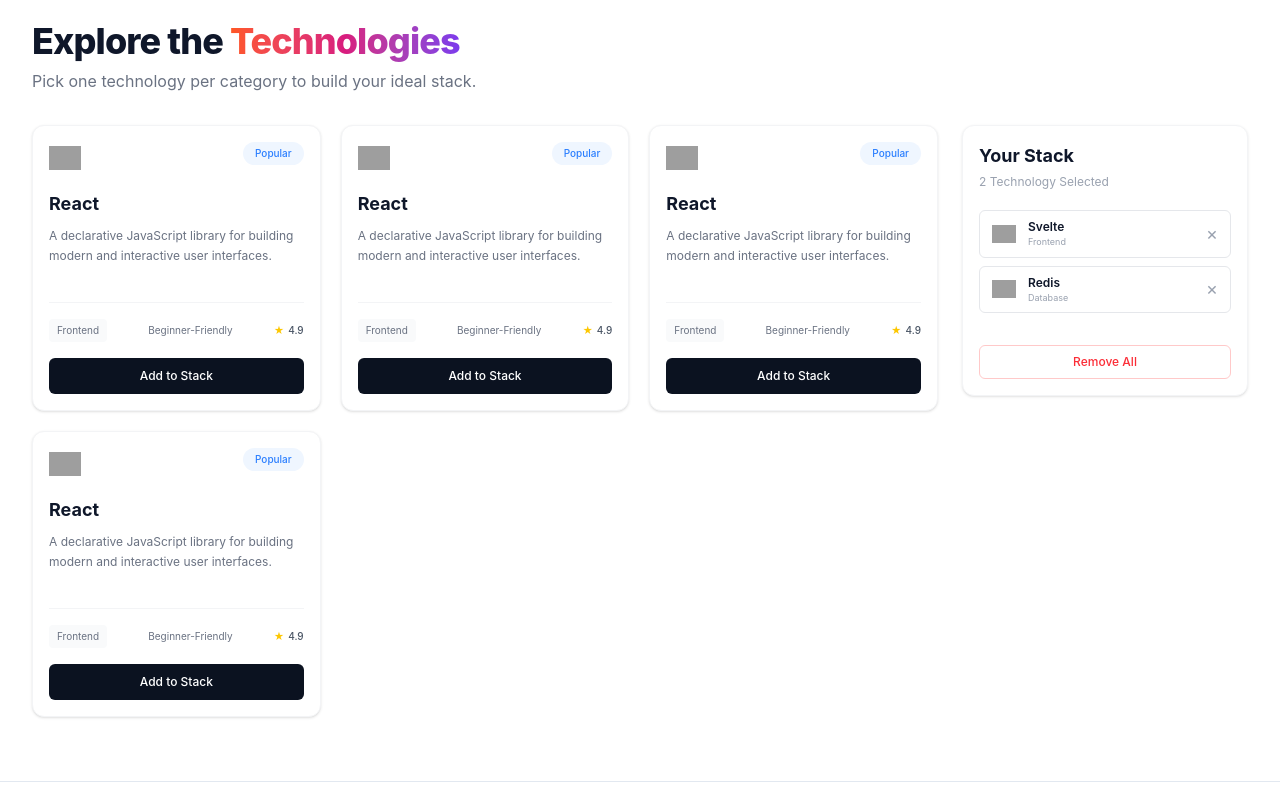
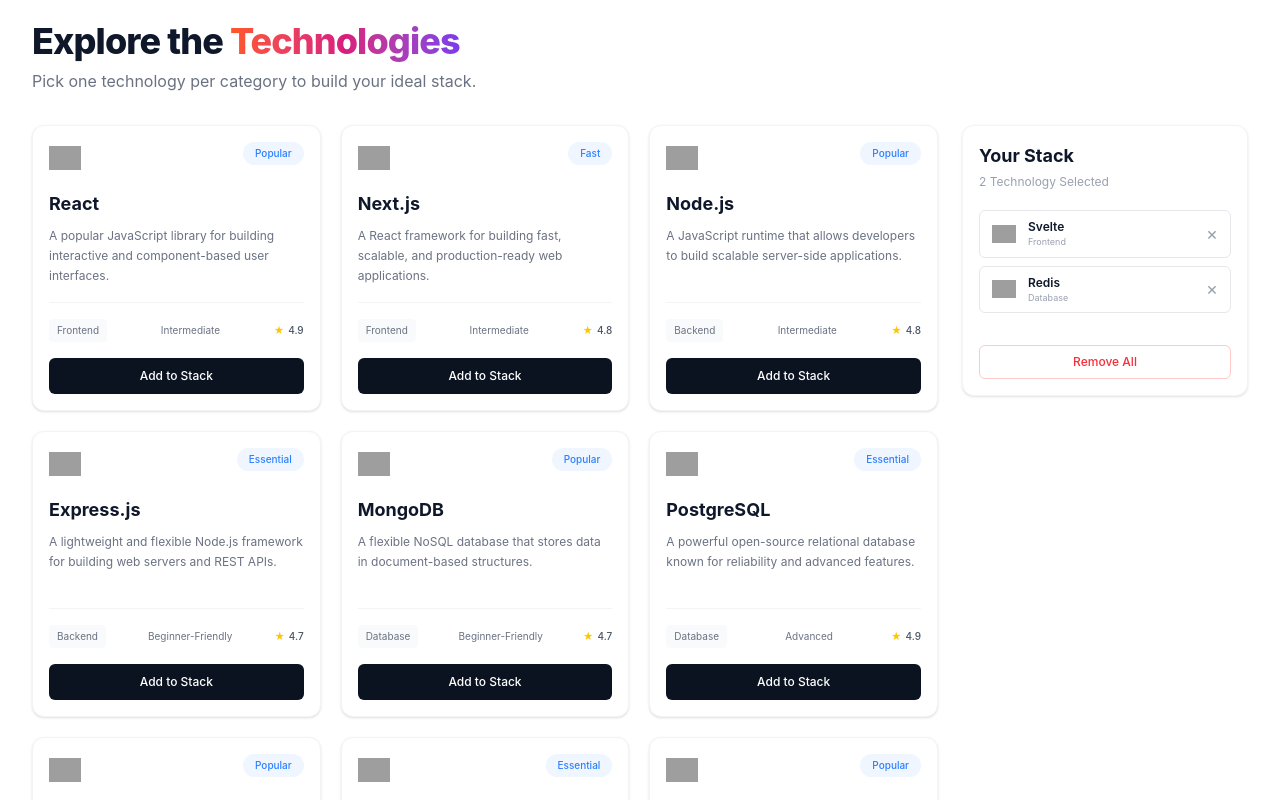
Before and after one commit to mostafizur131/rahman-devStack, a React (Vite) app: page / in a window 1280 px wide. Shown: the part 780-1580 px from the top of the page. Built offline with nearby package versions, Linux system fonts and the light colour scheme; grey boxes are pictures that could not be loaded.

Commit message:
Fetch the data and show in ui

```diff
--- a/src/App.tsx
+++ b/src/App.tsx
@@ -1,15 +1,26 @@
-import React from "react";
+import React, { Suspense } from "react";
 import NavBar from "./components/NavBar";
 import Banner from "./components/Banner";
 import Technologies from "./components/technologies/Technologies";
 import Footer from "./components/Footer";
+import type { ITechnology } from "./types/type";
+
+const technologiesPromise = async (): Promise<ITechnology[]> => {
+  const res = await fetch("/public/technology.json");
+  const data = await res.json();
+  return data;
+};
 
 const App = () => {
   return (
     <div>
       <NavBar />
       <Banner />
-      <Technologies />
+      <Suspense
+        fallback={<div className="text-center text-gray-500">Loading...</div>}
+      >
+        <Technologies technologiesPromise={technologiesPromise()} />
+      </Suspense>
       <Footer />
     </div>
   );
--- a/src/components/technologies/Technologies.tsx
+++ b/src/components/technologies/Technologies.tsx
@@ -1,8 +1,15 @@
-import React from "react";
+import React, { use } from "react";
 import StackSidebar from "./StackSidebar";
 import TechnologyCard from "./TechnologyCard";
+import type { ITechnology } from "../../types/type";
 
-const Technologies = () => {
+export interface ITechnologiesProps {
+  technologiesPromise: Promise<ITechnology[]>;
+}
+
+const Technologies = ({ technologiesPromise }: ITechnologiesProps) => {
+  const technologies = use(technologiesPromise);
+
   return (
     <section className="container mx-auto px-4 py-12 sm:px-6 lg:px-8 lg:py-16">
       <div className="mb-8">
@@ -20,13 +27,9 @@
 
       <div className="grid grid-cols-1 gap-6 lg:grid-cols-4">
         <div className="grid grid-cols-1 gap-5 sm:grid-cols-2 lg:col-span-3 lg:grid-cols-3">
-          {/* {technologies.map((technology) => (
+          {technologies.map((technology) => (
             <TechnologyCard key={technology.id} technology={technology} />
-          ))} */}
-          <TechnologyCard />
-          <TechnologyCard />
-          <TechnologyCard />
-          <TechnologyCard />
+          ))}
         </div>
 
         <div className="lg:col-span-1">
--- a/src/components/technologies/TechnologyCard.tsx
+++ b/src/components/technologies/TechnologyCard.tsx
@@ -1,39 +1,38 @@
 import React from "react";
 
-const TechnologyCard = () => {
+const TechnologyCard = ({ technology }) => {
   return (
     <article className="flex min-h-[270px] flex-col rounded-xl border border-gray-100 bg-white p-4 shadow-sm transition-all duration-300 hover:-translate-y-1 hover:shadow-md">
       <div className="mb-4 flex items-start justify-between gap-3">
         <img
-          src="https://cdn.simpleicons.org/react/61DAFB"
-          alt="React icon"
+          src={technology.icon}
+          alt={technology.name}
           className="h-8 w-8 object-contain"
         />
 
         <span className="rounded-full bg-blue-50 px-3 py-1 text-[10px] font-medium text-blue-500">
-          Popular
+          {technology.badge}
         </span>
       </div>
 
-      <h3 className="text-lg font-bold text-[#0F172A]">React</h3>
+      <h3 className="text-lg font-bold text-[#0F172A]">{technology.name}</h3>
 
       <p className="mt-2 line-clamp-3 min-h-[60px] text-xs leading-5 text-gray-500">
-        A declarative JavaScript library for building modern and interactive
-        user interfaces.
+        {technology.description}
       </p>
 
       <div className="my-4 border-t border-gray-100" />
 
       <div className="mb-4 flex items-center justify-between gap-2 text-[10px]">
         <span className="rounded bg-gray-50 px-2 py-1 text-gray-500">
-          Frontend
+          {technology.category}
         </span>
 
-        <span className="text-gray-500">Beginner-Friendly</span>
+        <span className="text-gray-500">{technology.difficulty}</span>
 
         <span className="flex items-center gap-1 font-medium text-gray-600">
           <span className="text-yellow-400">★</span>
-          4.9
+          {technology.rating}
         </span>
       </div>
 
--- /dev/null
+++ b/src/types/type.ts
@@ -0,0 +1,17 @@
+export interface ITechnology {
+  id: number;
+  name: string;
+  category:
+    | "Frontend"
+    | "Backend"
+    | "Database"
+    | "Language"
+    | "Styling"
+    | "DevOps"
+    | "Tools";
+  description: string;
+  icon: string;
+  rating: number;
+  difficulty: "Beginner-Friendly" | "Intermediate" | "Advanced";
+  badge: string;
+}
```
